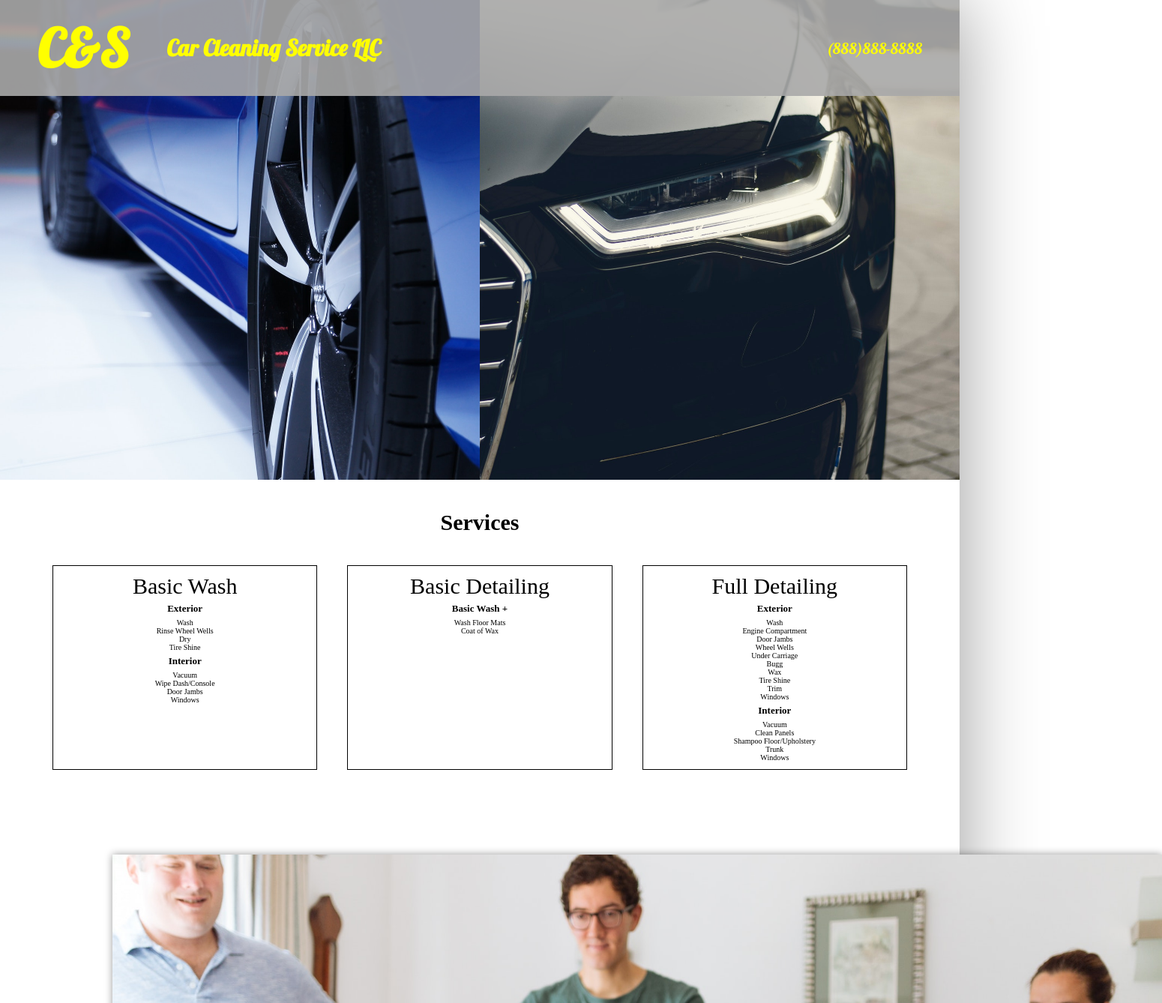
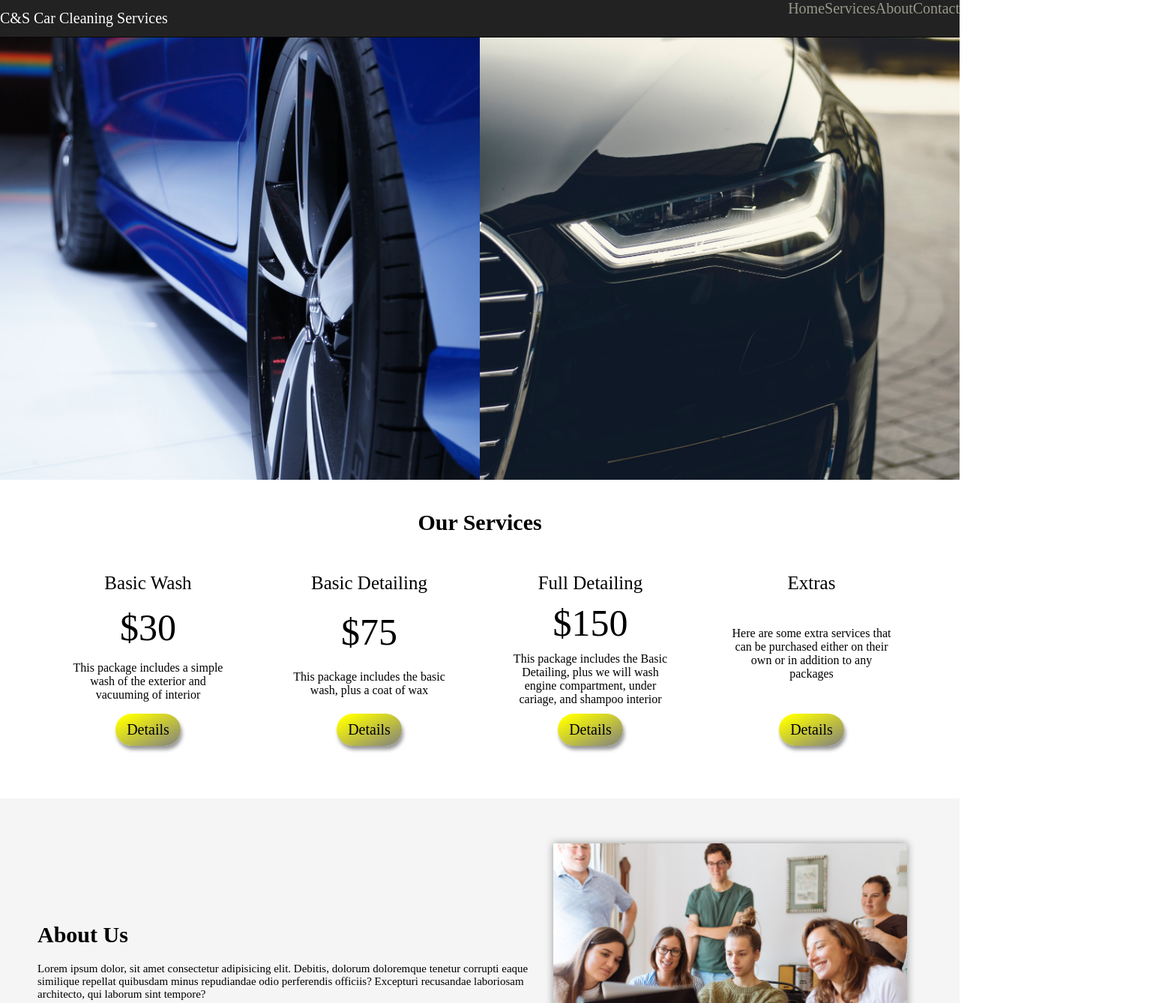
Before and after one commit to camwood23/CarDetailing, a website: page index.html in a window 1280 px wide. Shown: the top 1338 px of the page at 75% size, 1550 px wide, since content can reach past the window. Drawn offline with nearby package versions, Linux system fonts and the light colour scheme; files that its build step writes are made by us from their sources.

Commit message:
Added a nav-bar and updated services section

```diff
--- a/index.html
+++ b/index.html
@@ -10,70 +10,59 @@
     </head>
     <body>
         <div class="container">
-            <header class="header">
-                <div class="header__backdrop">
-                    <h1 class="header__primary">C&S</h1>
+            <nav class="nav-bar">
+                <div class="nav-bar__company-name">C&amp;S Car Cleaning Services</div>
+                <a href="#header" class="nav-bar__link nav-bar__link__home">Home</a>
+                <a href="#services" class="nav-bar__link nav-bar__link__services">Services</a>
+                <a href="#about" class="nav-bar__link nav-bar__link__about">About</a>
+                <a href="#contact" class="nav-bar__link nav-bar__link__contact">Contact</a>
+            </nav>
+            <header id="header" class="header">
+                <!-- <div class="header__backdrop">
+                    <h1 class="header__primary">C&amp;S</h1>
                     <h2 class="header__sub">Car Cleaning Service LLC</h2>
-                    <span class="header__phone">(888)888-8888</span>
-                </div>
+                    <span class="header__phone">(704)813-0530</span>
+                </div> -->
                 <div class="header__left"></div>
                 <div class="header__right"></div>
             </header>
-            <section class="section section__services">
-                <h2 class="heading-primary">Services</h2>
+            <section id="services" class="section section__services">
+                <h2 class="heading-primary"> Our Services</h2>
                 <div class="container__services">
                     <div class="service-card">
                         <span class="service-card__name">Basic Wash</span>
-                        <span class="service-card__heading">Exterior</span>
-                        <ul class="list__services">
-                            <li class="items__services">Wash</li>
-                            <li class="items__services">Rinse Wheel Wells</li>
-                            <li class="items__services">Dry</li>
-                            <li class="items__services">Tire Shine</li>
-                        </ul>
-                        <span class="service-card__heading">Interior</span>
-                        <ul class="list__services">
-                            <li class="items__services">Vacuum</li>
-                            <li class="items__services">Wipe Dash/Console</li>
-                            <li class="items__services">Door Jambs</li>
-                            <li class="items__services">Windows</li>
-                        </ul>
+                        <span class="service-card__price">&#36;30</span>
+                        <p class="service-card__summary">
+                            This package includes a simple wash of the exterior and vacuuming of interior
+                        </p>
+                        <a href="#basic_wash" class="service-card__details-btn">Details</a>
                     </div>
                     <div class="service-card">
                         <span class="service-card__name">Basic Detailing</span>
-                        <span class="service-card__heading">Basic Wash +</span>
-                        <ul class="list__services">
-                            <li class="items__services">Wash Floor Mats</li>
-                            <li class="items__services">Coat of Wax</li>
-                        </ul>
+                        <span class="service-card__price">&#36;75</span>
+                        <p class="service-card__summary">
+                            This package includes the basic wash, plus a coat of wax
+                        </p>
+                        <a href="#basic_detail" class="service-card__details-btn">Details</a>
                     </div>
                     <div class="service-card">
                         <span class="service-card__name">Full Detailing</span>
-                        <span class="service-card__heading">Exterior</span>
-                        <ul class="list__services">
-                            <li class="items__services">Wash</li>
-                            <li class="items__services">Engine Compartment</li>
-                            <li class="items__services">Door Jambs</li>
-                            <li class="items__services">Wheel Wells</li>
-                            <li class="items__services">Under Carriage</li>
-                            <li class="items__services">Bugg</li>
-                            <li class="items__services">Wax</li>
-                            <li class="items__services">Tire Shine</li>
-                            <li class="items__services">Trim</li>
-                            <li class="items__services">Windows</li>
-                        </ul>
-                        <span class="service-card__heading">Interior</span>
-                        <ul class="list__services">
-                            <li class="items__services">Vacuum</li>
-                            <li class="items__services">Clean Panels</li>
-                            <li class="items__services">Shampoo Floor/Upholstery</li>
-                            <li class="items__services">Trunk</li>
-                            <li class="items__services">Windows</li>
-                        </ul>
+                        <span class="service-card__price">&#36;150</span>
+                        <p class="service-card__summary">
+                            This package includes the Basic Detailing, plus we will wash engine compartment, under cariage, and shampoo interior
+                        </p>
+                        <a href="#full_detail" class="service-card__details-btn">Details</a>
+                    </div>
+                    <div class="service-card">
+                        <span class="service-card__name">Extras</span>
+                        <p class="service-card__summary">
+                            Here are some extra services that can be purchased either on their own or in addition to any packages
+                        </p>
+                        <a href="#extras" class="service-card__details-btn">Details</a>
                     </div>
                 </div>
             </section>
-            <section class="section section__about">
+            <section id="about" class="section section__about">
                 <div class="about__info">
                     <h2 class="heading-primary">About Us</h2>
                     <p class="about__text">
@@ -82,10 +71,11 @@
                 </div>
                 <img src="img/people-looking-at-laptop-computer-1595391.jpg" alt="family photo" class="about__image">
             </section>
-            <section class="section section__contact">
+            <section id="contact" class="section section__contact">
                 <h2 class="heading-primary">Contact Us</h2>
-                <span class="address">1111 Awesome Rd, Gastonia, NC 28787</span>
-                <span class="phone">(888)888-888</span>
+                <span class="address">803 East Garrison Blvd, Gastonia, NC 28054</span>
+                <span class="phone">(704)813-0530</span>
+                <span class="email">c.s.autodetailings@gmail.com</span>
                 <h3 class="heading-secondary">Hours</h3>
                 <ul class="hours__list">
                     <li class="hours__item">Monday-Friday: 8AM-5PM</li>
--- a/sass/_components.scss
+++ b/sass/_components.scss
@@ -1,8 +1,8 @@
 .header {
     display: flex;
     position: relative;
-    margin-bottom: 4rem;
     min-height: 80vh;
+    padding-top: 4rem;
 
     &__left {
         background-image: url(../img/audi-automobile-automotive-car-237195.jpg);
@@ -15,7 +15,7 @@
         align-items: center;
         flex-direction: column;
 
-        @media only screen and (max-width: 600px) {
+        @include respond(tab-port) {
           display: none;
         }
     }
@@ -46,7 +46,15 @@
         font-size: 7rem;
         // color: var(--color-white);
 
-        @media only screen and (max-width: 600px) {
+        @include respond(tab-land) {
+          font-size: 6rem;
+        }
+
+        @include respond(tab-port) {
+          font-size: 5rem;
+        }
+
+        @include respond(phone) {
           font-size: 4rem;
         }
     }
@@ -58,7 +66,16 @@
 
         padding: 1rem 5rem;
         margin-right: auto;
-        @media only screen and (max-width: 600px) {
+
+        @include respond(tab-land) {
+          font-size: 2.5rem;
+        }
+
+        @include respond(tab-port) {
+          font-size: 2.25rem;
+        }
+
+        @include respond(phone) {
           font-size: 2rem;
         }
     }
@@ -88,7 +105,7 @@
     }
 
     &__image {
-        width: 140rem;
+        width: 40%;
         margin: 2rem;
         box-shadow: 0 0 1rem rgba(#000, .4);
     }
@@ -98,22 +115,44 @@
     margin: 2rem;
     padding: 1rem 2rem;
     flex: 1;
-    border: 1px solid #000;
 
     display: flex;
     flex-direction: column;
     align-items: center;
+    justify-content: space-between;
 
     &__name {
-        font-size: 3rem;
+        font-size: 2.5rem;
         font-weight: 400;
         text-align: center;
+        margin-bottom: 1rem;
     }
 
-    &__heading {
-      font-size: 1.3rem;
-      font-weight: 600;
-      margin: .5rem 0;
+    &__price {
+      font-size: 5rem;
+      font-weight: 400;
+      margin-bottom: 1rem;
+    }
+
+    &__summary {
+      font-size: 1.6rem;
+      text-align: center;
+      margin-bottom: 1rem;
+    }
+
+    &__details-btn {
+      text-decoration: none;
+      color: black;
+      background-image: linear-gradient(to right bottom, yellow 10%, grey);
+      padding: 1rem 1.5rem;
+      border-radius: 100px;
+      font-size: 2rem;
+      box-shadow: .2rem .5rem .5rem rgba(#000, .4);
+
+      &:hover {
+        transform: translateY(-.1rem);
+        box-shadow: .2rem .6rem .6rem rgba(#000, .4);
+      }
     }
 }
 
--- a/sass/_layout.scss
+++ b/sass/_layout.scss
@@ -1,3 +1,34 @@
+.nav-bar {
+    position: fixed;
+    top: 0;
+    left: 0;
+    z-index: 100;
+    width: 100%;
+    height: 5rem;
+    display: flex;
+    justify-content: flex-start;
+    align-items: center;
+    background-color: #222222;
+    color: #fff;
+    font-size: 2rem;
+    border-bottom: 1px solid #080808;
+
+    &__company-name {
+        margin-right: auto;
+    }
+
+    &__link {
+        text-decoration: none;
+        color: #99988A;
+        align-self: stretch;
+
+        &:hover {
+            background-color: #080808;
+            color: #fff;
+        }
+    }
+}
+
 .container {
     display: flex;
     flex-direction: column;
@@ -6,9 +37,10 @@
     &__services {
         display: flex;
         justify-content: center;
+        align-items: stretch;
         width: 100%;
 
-        @media only screen and (max-width: 600px) {
+        @include respond(tab-port) {
           flex-direction: column;
         }
     }
@@ -20,11 +52,11 @@
     position: relative;
     flex-direction: column;
     align-items: center;
-    padding: 0 5rem;
-    margin-bottom: 4rem;
+    padding: 4rem 5rem;
 
     &__about {
         flex-direction: row;
+        background-color: #f5f5f5;
     }
 
     &__contact {
--- /dev/null
+++ b/sass/_mixins.scss
@@ -0,0 +1,29 @@
+// MEDIA QUERY MANAGER
+/*
+0 - 600px:      Phone
+600 - 900px:    Tablet portrait
+900 - 1200px:   Tablet landscape
+[1200 - 1800] is where our normal styles apply
+1800px + :      Big desktop
+$breakpoint arguement choices:
+- phone
+- tab-port
+- tab-land
+- big-desktop
+ORDER: Base + typography > general layout + grid > page layout > components
+1em = 16px
+*/
+@mixin respond($breakpoint) {
+    @if $breakpoint == phone {
+        @media only screen and (max-width: 37.5em) { @content };    //600px
+    }
+    @if $breakpoint == tab-port {
+        @media only screen and (max-width: 56.25em) { @content };     //900px
+    }
+    @if $breakpoint == tab-land {
+        @media only screen and (max-width: 75em) { @content };    //1200px
+    }
+    @if $breakpoint == big-desktop {
+        @media only screen and (min-width: 112.5em) { @content };    //1800
+    }
+}
--- a/sass/main.scss
+++ b/sass/main.scss
@@ -1,3 +1,4 @@
+@import "mixins";
 @import "base";
 @import "layout";
 @import "components";
```
